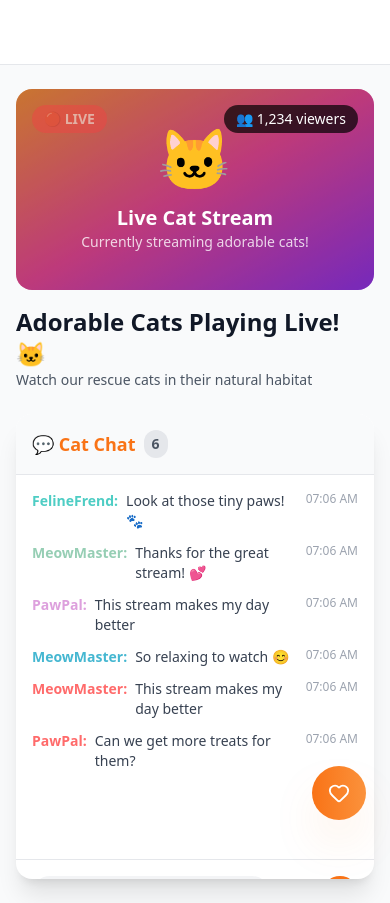
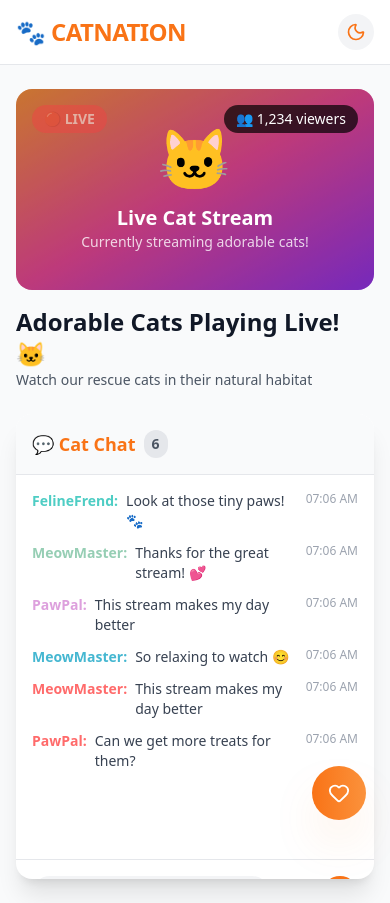
Before and after one commit to Bumi-Primas-Resources/catnation, a Nuxt app: page / in a window 390 px wide. Built offline with nearby package versions, Linux system fonts and the light colour scheme.

Commit message:
fix: make button hidden when in mobile view

```diff
--- a/app/components/Header.vue
+++ b/app/components/Header.vue
@@ -17,7 +17,7 @@ const props = defineProps<HeaderProps>()
     <div class="max-w-8xl mx-auto px-4 sm:px-6 lg:px-8">
       <div class="flex justify-between items-center h-16">
         <!-- Logo -->
-        <div class="flex items-center hidden md:flex gap-x-4">
+        <div class="flex items-center  md:flex gap-x-4">
           <h1
             class="text-2xl font-black tracking-tight hover:scale-105 transition-transform cursor-pointer"
             :class="props.isDarkMode ? 'text-pink-400' : 'text-orange-500'"
@@ -40,9 +40,9 @@ const props = defineProps<HeaderProps>()
         </div>
 
         <!-- Navigation (Desktop) -->
-        <nav class="hidden md:flex items-center space-x-8">
+        <nav class=" md:flex items-center space-x-8">
 
-
+<div class="hidden  md:flex items-center space-x-8">
           <!-- Sign Up Button -->
           <button
             class="flex items-center space-x-2 px-4 py-2 rounded-full font-medium transition-all hover:scale-105"
@@ -64,6 +64,7 @@ const props = defineProps<HeaderProps>()
             <User size="18" />
             <span>Login</span>
           </button>
+</div>
 
                   <button
           @click="props.toggleDarkMode"
@@ -74,6 +75,7 @@ const props = defineProps<HeaderProps>()
         >
           <component :is="props.isDarkMode ? Sun : Moon" size="20" />
         </button>
+
         </nav>
 
         <!-- Dark/Light Mode Toggle -->
```
